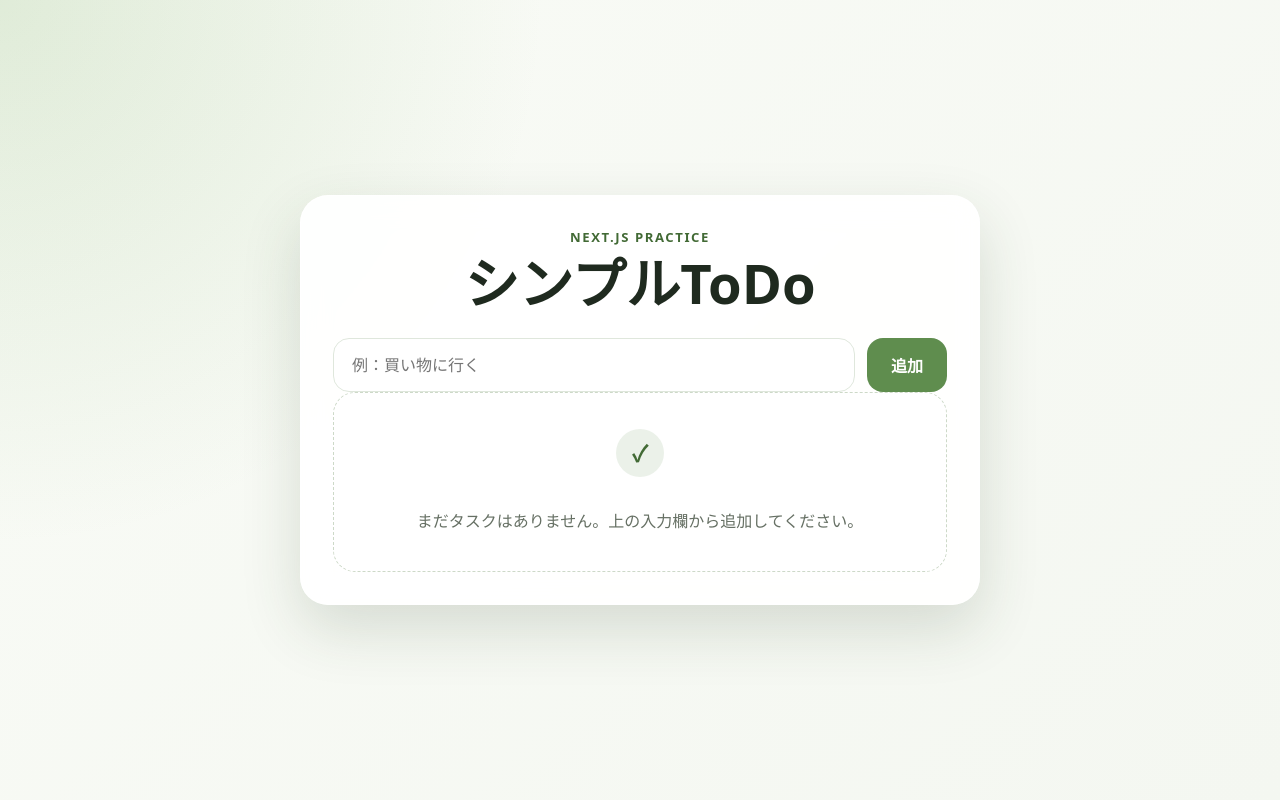
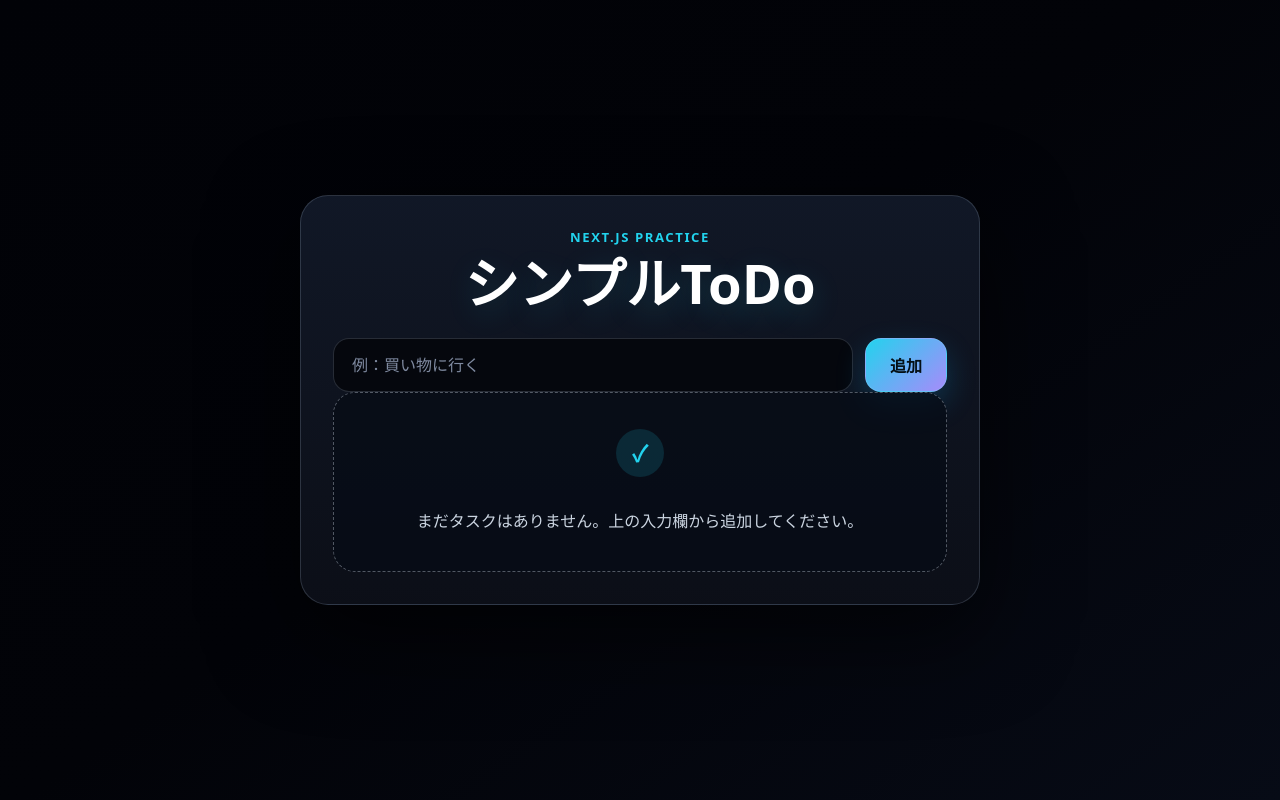
Before and after one commit to 01hojo10-creator/nextjs-simple-todo-ja, a Next.js app: page / in a window 1280 px wide. Built offline with nearby package versions, Linux system fonts and the light colour scheme.

Commit message:
Darken simple todo UI

```diff
--- a/app/globals.css
+++ b/app/globals.css
@@ -1,14 +1,23 @@
 :root {
-  --background: #f4f7f1;
-  --card: rgba(255, 255, 255, 0.92);
-  --text: #1f2a1f;
-  --muted: #667064;
-  --line: #dfe7dc;
-  --accent: #5f8d4e;
-  --accent-dark: #426a35;
-  --danger: #b24545;
-  --danger-bg: #fff0f0;
-  --shadow: 0 24px 60px rgba(42, 67, 37, 0.16);
+  color-scheme: dark;
+  --background: #020308;
+  --background-soft: #070b16;
+  --card: rgba(12, 15, 24, 0.97);
+  --card-top: rgba(17, 24, 39, 0.98);
+  --text: #f8fafc;
+  --muted: #a8b3c7;
+  --line: rgba(148, 163, 184, 0.24);
+  --line-strong: rgba(203, 213, 225, 0.38);
+  --input: #05070d;
+  --accent: #22d3ee;
+  --accent-strong: #0ea5e9;
+  --accent-soft: rgba(34, 211, 238, 0.18);
+  --success: #4ade80;
+  --success-soft: rgba(22, 101, 52, 0.32);
+  --violet: #a78bfa;
+  --danger: #fb7185;
+  --danger-bg: rgba(251, 113, 133, 0.12);
+  --shadow: 0 28px 90px rgba(0, 0, 0, 0.62);
 }
 
 * {
@@ -18,14 +27,14 @@
 html,
 body {
   min-height: 100%;
+  background: var(--background);
 }
 
 body {
   margin: 0;
   color: var(--text);
   background:
-    radial-gradient(circle at top left, rgba(134, 181, 111, 0.22), transparent 34rem),
-    linear-gradient(135deg, #f9fbf6 0%, var(--background) 100%);
+    linear-gradient(145deg, #010207 0%, var(--background) 48%, var(--background-soft) 100%);
   font-family: "Hiragino Sans", "Yu Gothic", "YuGothic", "Meiryo", system-ui, sans-serif;
 }
 
@@ -48,9 +57,10 @@ button {
 .todoCard {
   width: min(100%, 680px);
   padding: 32px;
-  border: 1px solid rgba(255, 255, 255, 0.85);
+  border: 1px solid var(--line);
   border-radius: 28px;
-  background: var(--card);
+  background:
+    linear-gradient(180deg, var(--card-top) 0%, var(--card) 100%);
   box-shadow: var(--shadow);
   backdrop-filter: blur(14px);
 }
@@ -62,7 +72,7 @@ button {
 
 .eyebrow {
   margin: 0 0 10px;
-  color: var(--accent-dark);
+  color: var(--accent);
   font-size: 0.82rem;
   font-weight: 700;
   letter-spacing: 0.12em;
@@ -71,8 +81,10 @@ button {
 
 h1 {
   margin: 0;
+  color: #ffffff;
   font-size: clamp(2rem, 7vw, 3.4rem);
   line-height: 1;
+  text-shadow: 0 8px 30px rgba(34, 211, 238, 0.18);
 }
 
 .lead {
@@ -94,32 +106,43 @@ h1 {
   min-height: 54px;
   border: 1px solid var(--line);
   border-radius: 16px;
-  background: #ffffff;
+  background: var(--input);
   color: var(--text);
   outline: none;
   padding: 0 18px;
-  transition: border-color 0.2s ease, box-shadow 0.2s ease;
+  transition: border-color 0.2s ease, box-shadow 0.2s ease, background 0.2s ease;
+}
+
+.inputArea input::placeholder {
+  color: #7f8aa0;
 }
 
 .inputArea input:focus {
   border-color: var(--accent);
-  box-shadow: 0 0 0 4px rgba(95, 141, 78, 0.16);
+  background: #03050a;
+  box-shadow: 0 0 0 4px var(--accent-soft);
 }
 
 .inputArea button {
   min-height: 54px;
-  border: none;
+  border: 1px solid rgba(125, 211, 252, 0.34);
   border-radius: 16px;
-  background: var(--accent);
-  color: #ffffff;
-  font-weight: 700;
+  background: linear-gradient(135deg, var(--accent) 0%, var(--violet) 100%);
+  color: #041016;
+  font-weight: 800;
   padding: 0 24px;
-  transition: transform 0.2s ease, background 0.2s ease;
+  box-shadow: 0 12px 30px rgba(14, 165, 233, 0.24);
+  transition: transform 0.2s ease, filter 0.2s ease, box-shadow 0.2s ease;
 }
 
 .inputArea button:hover {
-  background: var(--accent-dark);
+  filter: brightness(1.08);
+  box-shadow: 0 16px 34px rgba(14, 165, 233, 0.32);
   transform: translateY(-1px);
+}
+
+.inputArea button:active {
+  transform: translateY(0);
 }
 
 .summary {
@@ -132,7 +155,7 @@ h1 {
 .summary span {
   border: 1px solid var(--line);
   border-radius: 999px;
-  background: #ffffff;
+  background: rgba(8, 13, 24, 0.82);
   color: var(--muted);
   font-size: 0.9rem;
   font-weight: 700;
@@ -151,13 +174,15 @@ h1 {
   gap: 10px;
   border: 1px solid var(--line);
   border-radius: 18px;
-  background: #ffffff;
+  background: rgba(7, 12, 22, 0.9);
+  color: var(--text);
   padding: 14px;
-  transition: transform 0.2s ease, border-color 0.2s ease, opacity 0.2s ease;
+  transition: transform 0.2s ease, border-color 0.2s ease, opacity 0.2s ease, background 0.2s ease;
 }
 
 .todoItem:hover {
-  border-color: rgba(95, 141, 78, 0.45);
+  border-color: rgba(34, 211, 238, 0.5);
+  background: rgba(12, 18, 31, 0.96);
   transform: translateY(-1px);
 }
 
@@ -172,7 +197,7 @@ h1 {
 .checkArea input {
   width: 22px;
   height: 22px;
-  accent-color: var(--accent);
+  accent-color: var(--success);
   flex: 0 0 auto;
 }
 
@@ -180,35 +205,39 @@ h1 {
   min-width: 0;
   flex: 1 1 auto;
   overflow-wrap: anywhere;
+  color: #eef2ff;
   font-weight: 700;
   line-height: 1.6;
 }
 
 .todoItem.completed {
-  opacity: 0.68;
+  border-color: rgba(74, 222, 128, 0.28);
+  background: var(--success-soft);
+  opacity: 0.86;
 }
 
 .todoItem.completed .checkArea span {
-  color: var(--muted);
+  color: #a7f3d0;
   text-decoration: line-through;
 }
 
 .deleteButton {
   justify-self: end;
-  border: 1px solid transparent;
+  border: 1px solid rgba(251, 113, 133, 0.28);
   border-radius: 10px;
   background: var(--danger-bg);
-  color: var(--danger);
+  color: #fecdd3;
   font-size: 0.82rem;
   font-weight: 700;
   line-height: 1;
   padding: 8px 10px;
   white-space: nowrap;
-  transition: border-color 0.2s ease, transform 0.2s ease;
+  transition: border-color 0.2s ease, transform 0.2s ease, background 0.2s ease;
 }
 
 .deleteButton:hover {
-  border-color: rgba(178, 69, 69, 0.3);
+  border-color: rgba(251, 113, 133, 0.55);
+  background: rgba(251, 113, 133, 0.18);
   transform: translateY(-1px);
 }
 
@@ -216,9 +245,9 @@ h1 {
   display: grid;
   place-items: center;
   min-height: 180px;
-  border: 1px dashed #cdd9c8;
+  border: 1px dashed var(--line-strong);
   border-radius: 22px;
-  background: rgba(255, 255, 255, 0.58);
+  background: rgba(7, 12, 22, 0.78);
   color: var(--muted);
   padding: 24px;
   text-align: center;
@@ -231,14 +260,15 @@ h1 {
   place-items: center;
   margin-bottom: 8px;
   border-radius: 50%;
-  background: rgba(95, 141, 78, 0.12);
-  color: var(--accent-dark);
+  background: rgba(34, 211, 238, 0.14);
+  color: var(--accent);
   font-size: 1.4rem;
   font-weight: 900;
 }
 
 .emptyState p {
   margin: 0;
+  color: #cbd5e1;
   line-height: 1.7;
 }
 
```
